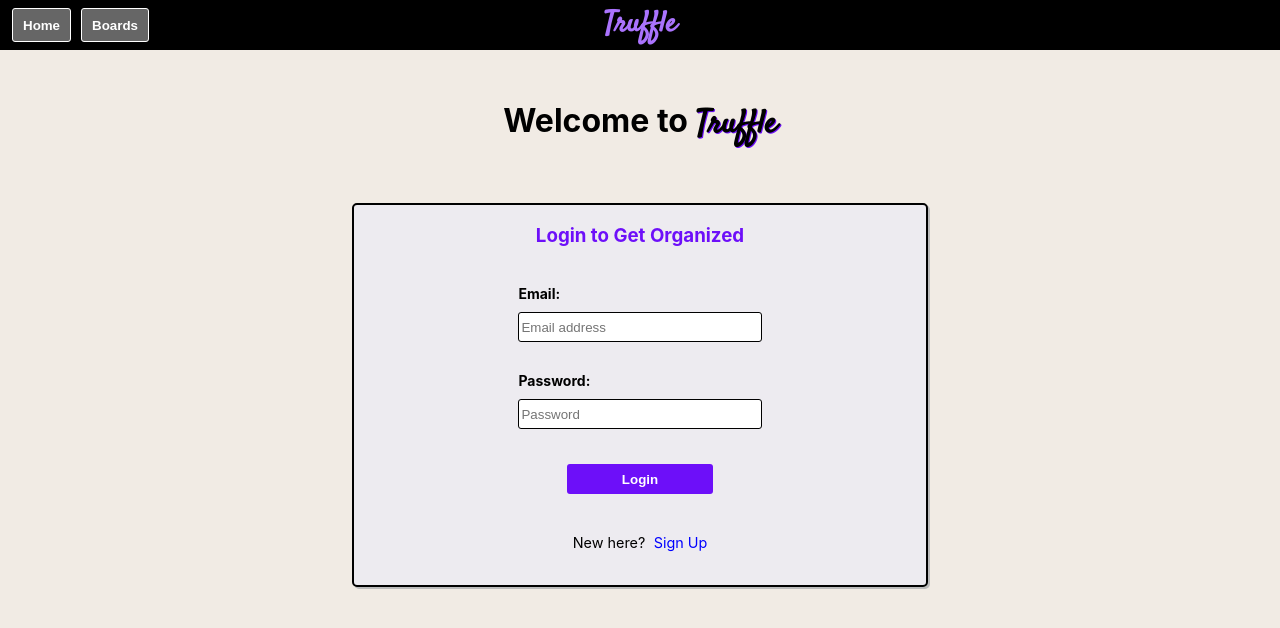
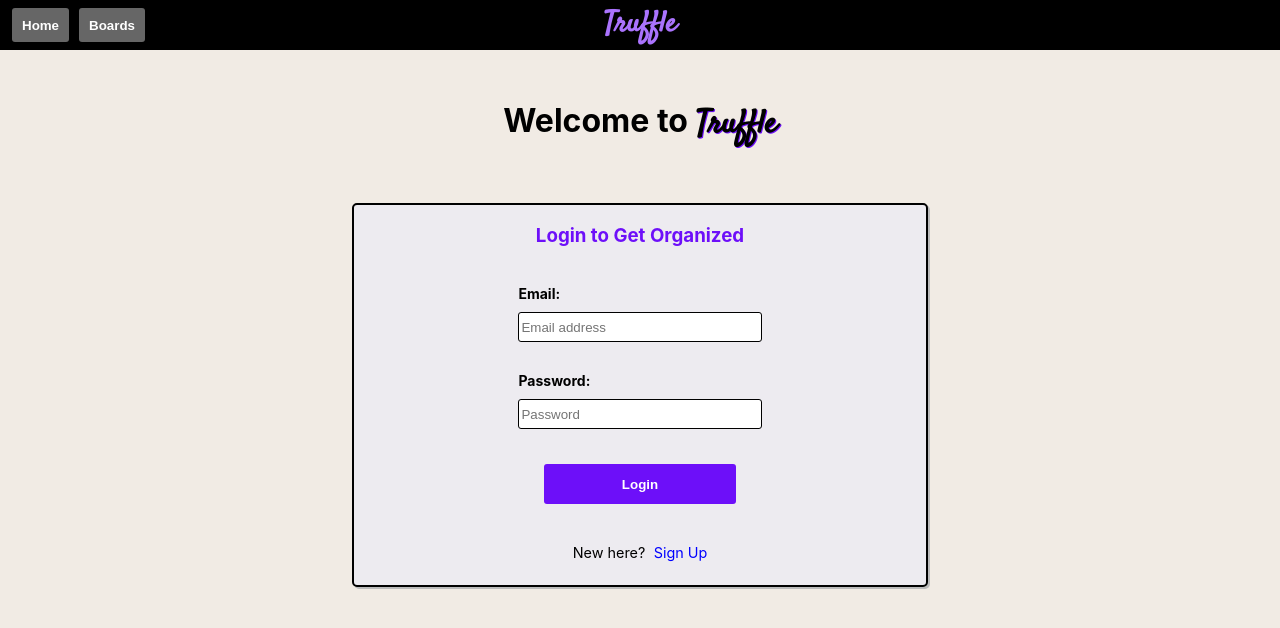
Before and after one commit to tpooch21/truffle, a Next.js app: page / in a window 1280 px wide. Shown: the top 628 px of the page. Built offline with nearby package versions, Linux system fonts and the light colour scheme.

Commit message:
Increase modal size, add a gradient background to modal, increase size of modal header font

```diff
--- a/components/AddItemForms/AddItemForm.js
+++ b/components/AddItemForms/AddItemForm.js
@@ -18,8 +18,8 @@ const AddItemForm = ({
 
   return (
     <Modal show={show} close={close}>
-      <header>
-        <h2>{message}</h2>
+      <header className="form-header">
+        <h1>{message}</h1>
       </header>
       <AddBoardOrGroup
         item={item}
--- a/components/Toolbar/Toolbar.module.css
+++ b/components/Toolbar/Toolbar.module.css
@@ -37,7 +37,7 @@
   background: hsla(0, 0%, 100%, 0.4);
   z-index: 10;
   color: inherit;
-  border: 1px solid white;
+  border: none;
   color: #fff;
   font-weight: 700;
   width: auto;
--- a/styles/formStyles.css
+++ b/styles/formStyles.css
@@ -13,6 +13,10 @@
 
 .generic-form h3 {
   color: var(--main-purple);
+}
+
+.form-header {
+  font-size: 1.5rem;
 }
 
 .form-body {
@@ -37,8 +41,8 @@
 }
 
 .submit {
-  width: 30%;
-  height: 30px;
+  width: 12rem;
+  height: 2.5rem;
   margin: 25px auto;
   background: var(--main-purple);
   color: white;
```
Also changed, not shown: components/UI/Modal/Modal.module.css (+10 -3 lines).
